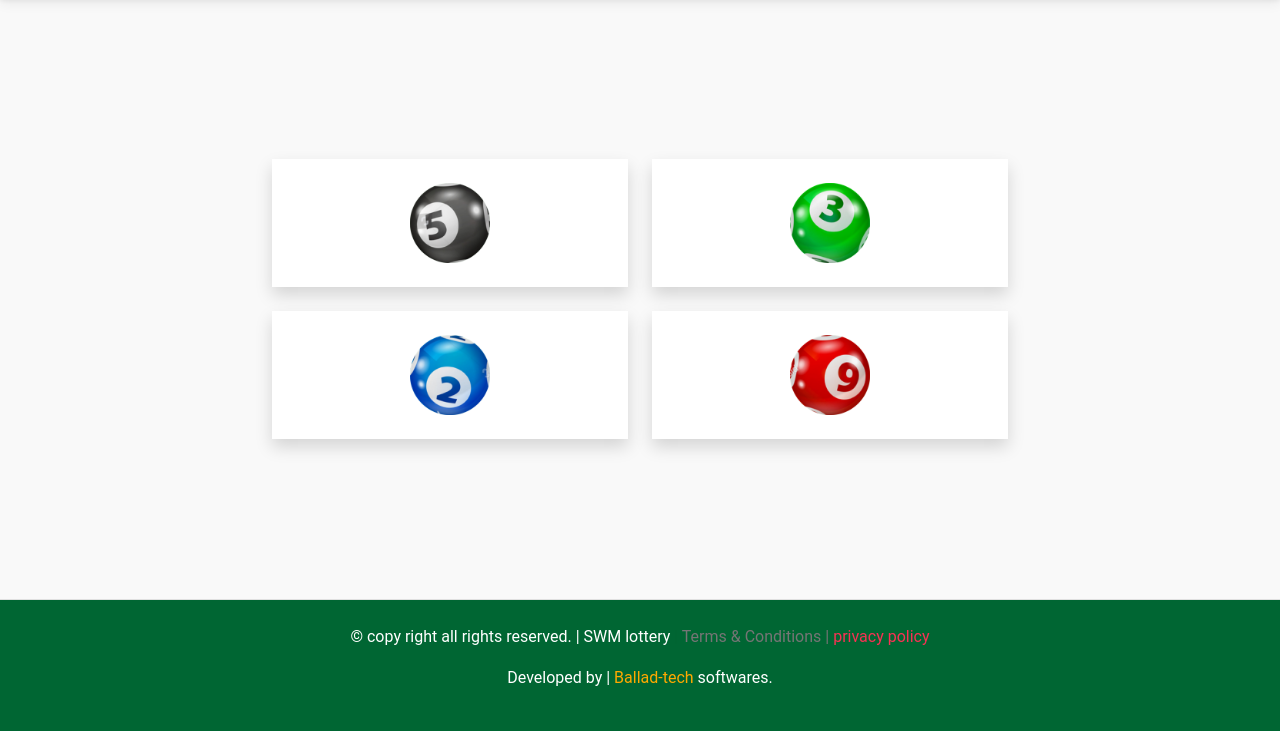
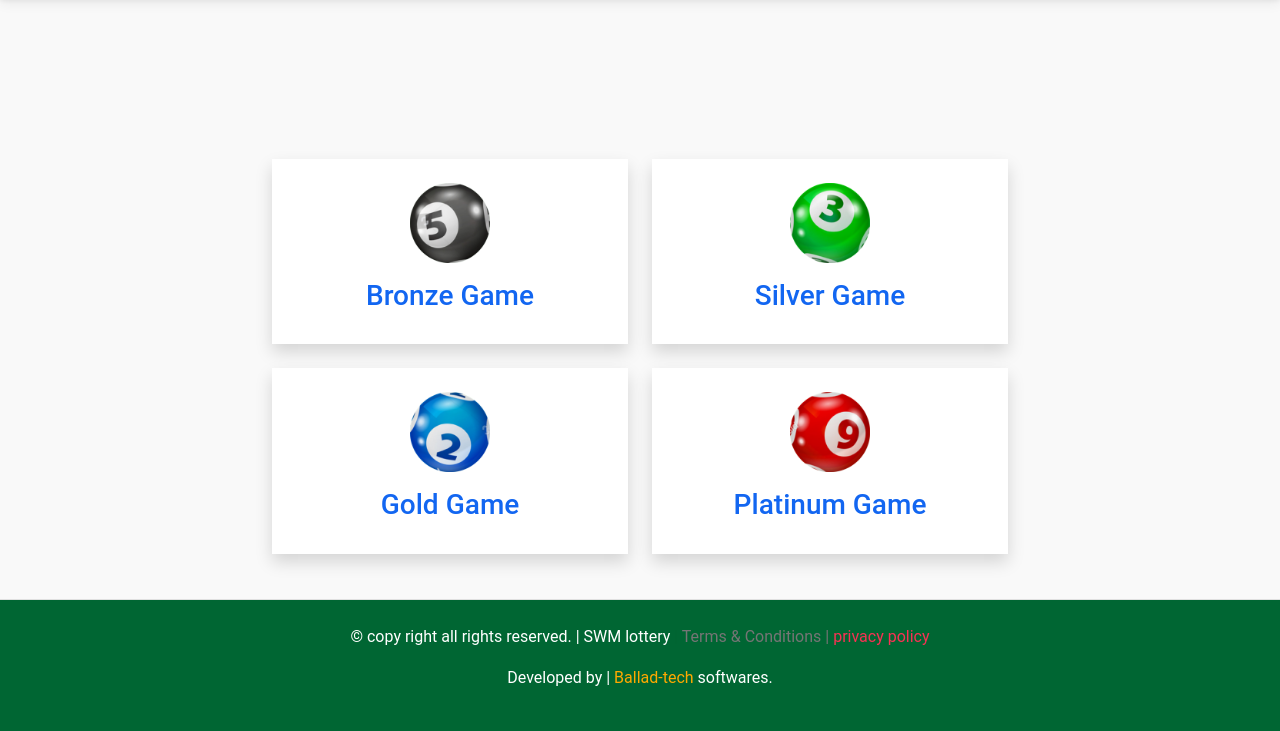
Before and after one commit to ndmichael/swm-lottery-app, a Django app: a page that uses adminapp/templates/adminapp/index.html in a window 1280 px wide. Shown: the part 78-809 px from the top of the page. Run offline with Django 4.2, Linux system fonts and the light colour scheme; some libraries are stand-ins or nearby versions.

```diff
--- a/adminapp/templates/adminapp/index.html
+++ b/adminapp/templates/adminapp/index.html
@@ -5,22 +5,26 @@
             <article class="col-6 col-md-4 offset-md-2 pb-4">
                 <a href="{% url 'admin_games' 'bronze' %}" class=" bg-white shadow text-center p-4 d-block">
                     <img src=" {% static 'lottery/images/bronze.png' %} " class="img-fluid" alt=" " style="height: 80px;">
-                </a href="">
+                    <h3 class="pt-3">Bronze Game</h3>
+                </a>
             </article>
             <article class="col-6 col-md-4 pb-4">
-                <a href="" class=" bg-white shadow text-center p-4 d-block">
+                <a href="{% url 'admin_games' 'silver' %}" class=" bg-white shadow text-center p-4 d-block">
                     <img src=" {% static 'lottery/images/silver.png' %} " class="img-fluid" alt=" " style="height: 80px;">
-                </a href="">
+                    <h3 class="pt-3">Silver Game</h3>
+                </a>
             </article>
             <article class="col-6 col-md-4 offset-md-2  pb-4">
-                <a href="" class=" bg-white shadow text-center p-4 d-block">
+                <a href="{% url 'admin_games' 'gold' %}" class=" bg-white shadow text-center p-4 d-block">
                     <img src=" {% static 'lottery/images/gold.png' %} " class="img-fluid" alt=" " style="height: 80px;">
-                </a href="">
+                    <h3 class="pt-3">Gold Game</h3>
+                </a>
             </article>
             <article class="col-6 col-md-4 pb-4">
-                <a href="" class=" bg-white shadow text-center p-4 d-block">
+                <a href="{% url 'admin_games' 'platinum' %}" class=" bg-white shadow text-center p-4 d-block">
                     <img src=" {% static 'lottery/images/platinum.png' %} " class="img-fluid" alt=" " style="height: 80px;">
-                </a href="">
+                    <h3 class="pt-3">Platinum Game</h3>
+                </a>
             </article>
         </section>
     </div>
--- a/adminapp/views.py
+++ b/adminapp/views.py
@@ -11,19 +11,20 @@ def index(request, username):
 def admin_games(request, game_type):
     if game_type == "bronze":
         draw = Drawing.objects.get(type=game_type, status=True)
-        details = Ticket.objects.filter(drawing_id=draw).order_by("-date")
+        details = Ticket.objects.filter(draw_type=game_type).order_by("-date")
+        print(details)
 
     elif game_type == "silver":
         draw = Drawing.objects.get(type=game_type, status=True)
-        details = Ticket.objects.filter(drawing_id=draw).order_by("-date")
+        details = Ticket.objects.filter(drawing_type=game_type).order_by("-date")
 
     elif game_type == "gold":
         draw = Drawing.objects.get(type=game_type, status=True)
-        details = Ticket.objects.filter(drawing_id=draw).order_by("-date")
+        details = Ticket.objects.filter(drawing_type=game_type).order_by("-date")
 
     else:
         draw = Drawing.objects.get(type=game_type, status=True)
-        details = Ticket.objects.filter(drawing_id=draw).order_by("-date")
+        details = Ticket.objects.filter(drawing_id=game_type).order_by("-date")
 
     context = {"details": details, "type": game_type}
     return render(request, "adminapp/admin_games.html", context)
--- a/lottery/models.py
+++ b/lottery/models.py
@@ -96,6 +96,7 @@ class Ticket(models.Model):
         User, on_delete=models.CASCADE, related_name="user_ticket"
     )
     status = models.BooleanField(default=False)
+    draw_type = models.CharField(max_length=50, default="bronze")
     ticket_code = models.CharField(max_length=50, default="")
     correct_count = models.BooleanField(default=False)
     date = models.DateTimeField(default=timezone.now)
--- a/lottery/templates/lottery/index.html
+++ b/lottery/templates/lottery/index.html
@@ -86,12 +86,9 @@
                         <span>SWM Gold</span>
                         <h1 class=" text-success"><span style="color: lightgreen">&#8358;</span>10,000,000
                         </h1>
-
-                        {% block datetime %}
                         <p>
                             {% include "lottery/gold_timer.html" %}
                         </p>
-                        {% endblock datetime %}
                         <div class="pt-3">
                             <a href="{% url 'pick' g_data.type g_data.id %}" class=" btn btn-success rounded-9">
                                 Play Now
```
Also changed, not shown: lottery/templates/lottery/base.html (+22 -26 lines), lottery/views.py (+12 -8 lines), lottery/migrations/0016_ticket_draw_type.py (added).
